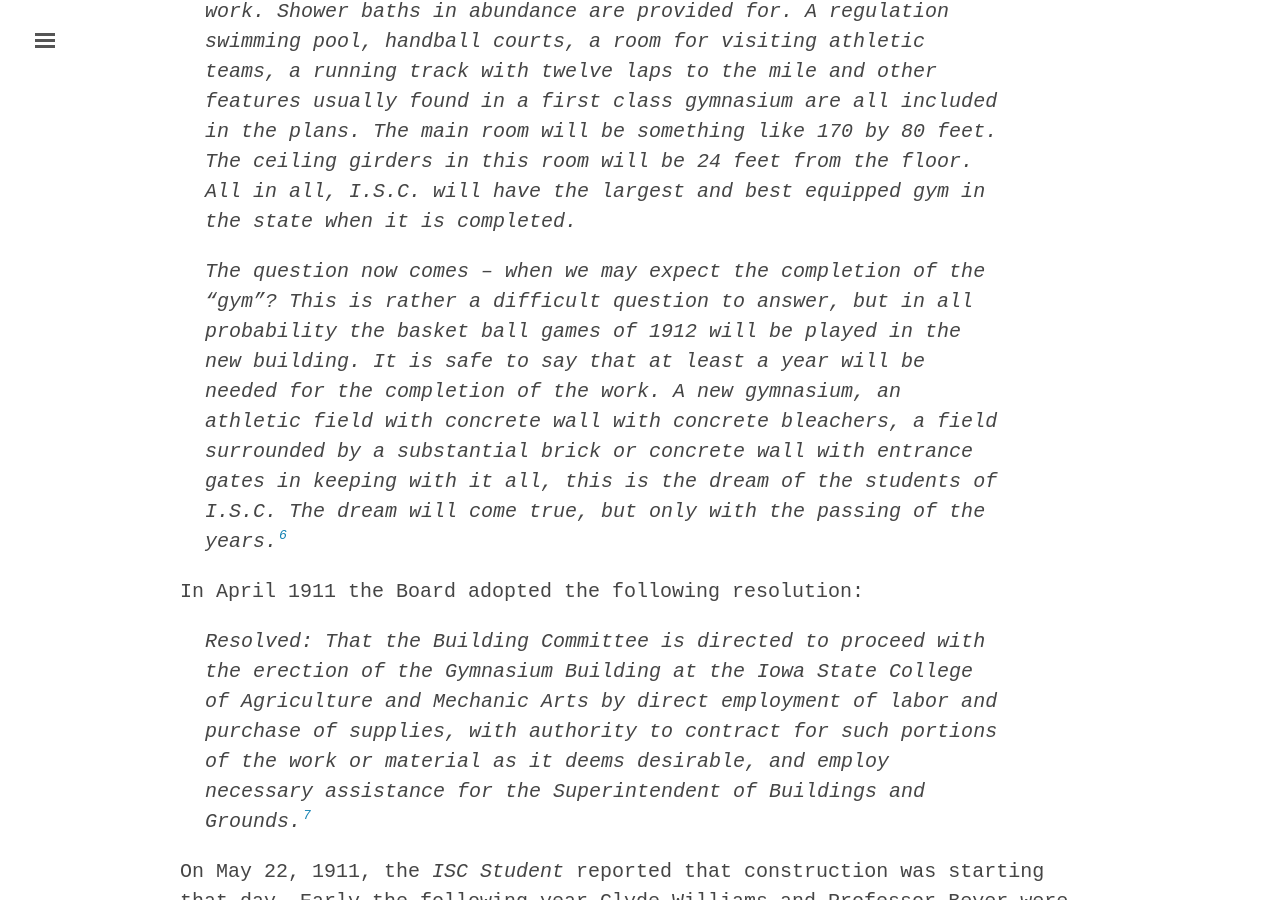
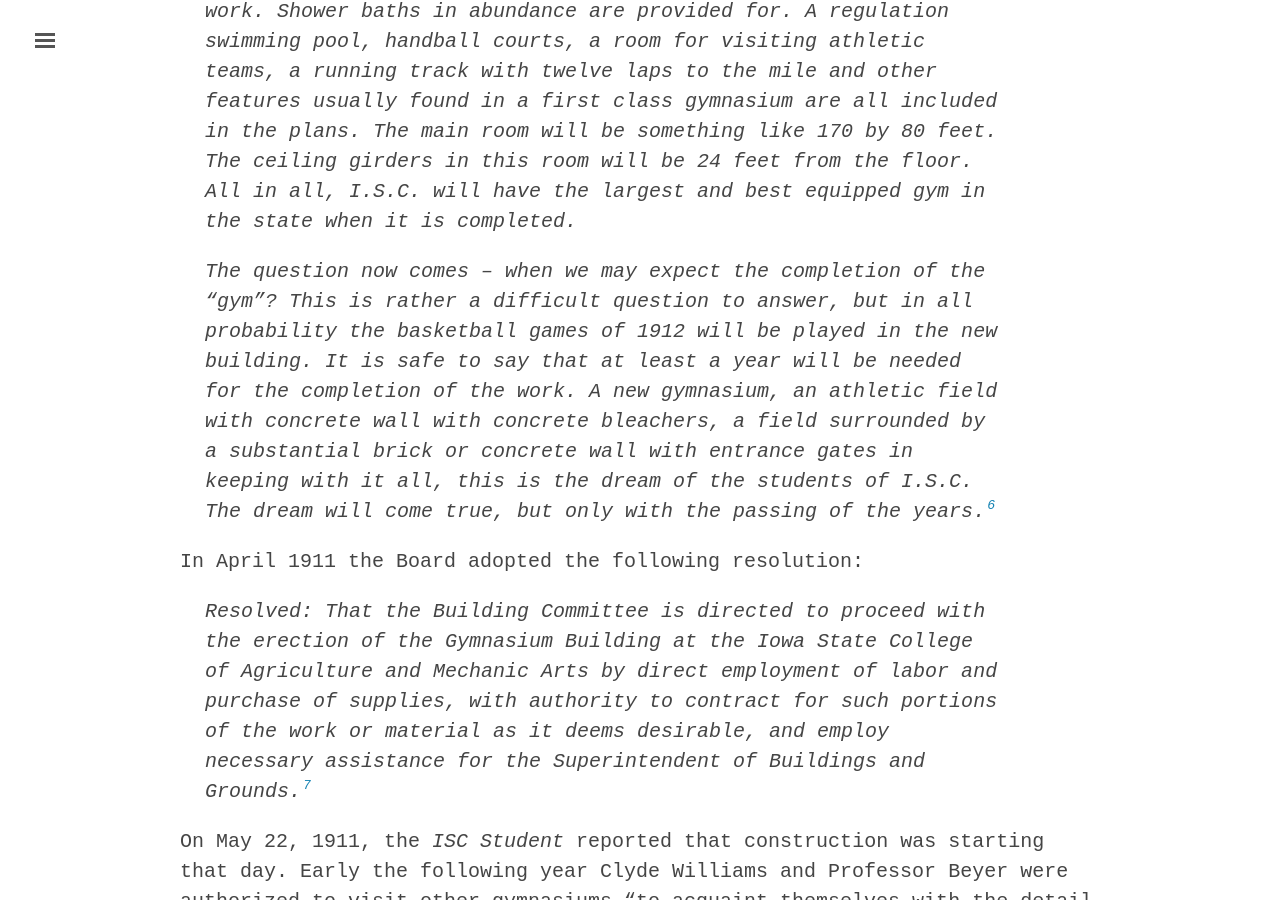
Before and after one commit to emanderson811/day-edition, a Jekyll site: the page built from _texts/buildings/206day-state-gym.md, in a window 1280 px wide and 900 px high, scrolled down 1492 px. Built offline with Jekyll 4.4.1, drawn with Linux system fonts in a browser that asks for light colours; some of the changed text lies outside the part shown.

Commit message:
Update 206day-state-gym.md

```diff
--- a/_texts/buildings/206day-state-gym.md
+++ b/_texts/buildings/206day-state-gym.md
@@ -44,7 +44,7 @@
 >
 >The plans call for a building 90 x 290 feet. Locker accommodations for 900 men will be provided for those who are taking gymnasium work. Shower baths in abundance are provided for. A regulation swimming pool, handball courts, a room for visiting athletic teams, a running track with twelve laps to the mile and other features usually found in a first class gymnasium are all included in the plans. The main room will be something like 170 by 80 feet. The ceiling girders in this room will be 24 feet from the floor. All in all, I.S.C. will have the largest and best equipped gym in the state when it is completed.
 >
->The question now comes -- when we may expect the completion of the "gym"? This is rather a difficult question to answer, but in all probability the basket ball games of 1912 will be played in the new building. It is safe to say that at least a year will be needed for the completion of the work. A new gymnasium, an athletic field with concrete wall with concrete bleachers, a field surrounded by a substantial brick or concrete wall with entrance gates in keeping with it all, this is the dream of the students of I.S.C. The dream will come true, but only with the passing of the years.[^fn6]
+>The question now comes -- when we may expect the completion of the "gym"? This is rather a difficult question to answer, but in all probability the basketball games of 1912 will be played in the new building. It is safe to say that at least a year will be needed for the completion of the work. A new gymnasium, an athletic field with concrete wall with concrete bleachers, a field surrounded by a substantial brick or concrete wall with entrance gates in keeping with it all, this is the dream of the students of I.S.C. The dream will come true, but only with the passing of the years.[^fn6]
 
 In April 1911 the Board adopted the following resolution:
 
```
Also changed, not shown: other parts of _texts/buildings/206day-state-gym.md (+1 -1 lines).
